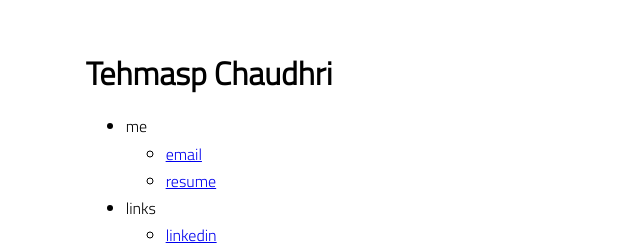
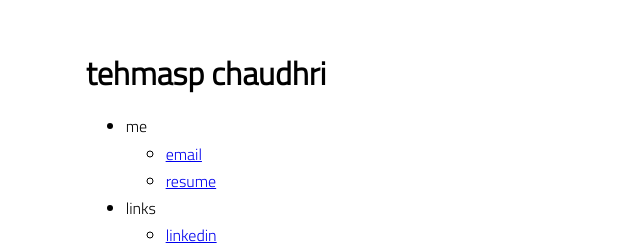
Before and after one commit to tehmaspc/tehmaspc.github.io, a Jekyll site: the page built from index.md, in a window 1280 px wide. Shown: the top 250 px of the page, without its empty margins (320-960 px from the left). Built offline with Jekyll 4.4.1, drawn with Linux system fonts in a browser that asks for light colours.

```diff
--- a/_config.yml
+++ b/_config.yml
@@ -1,4 +1,4 @@
-title: Tehmasp Chaudhri # name of the site
+title: tehmasp chaudhri # name of the site
 author: Tehmasp Chaudhri # name of site's author
 email: tehmasp@chaudhri.me # email of site's author
 url: https://tehmasp.com # root address of the site
```
